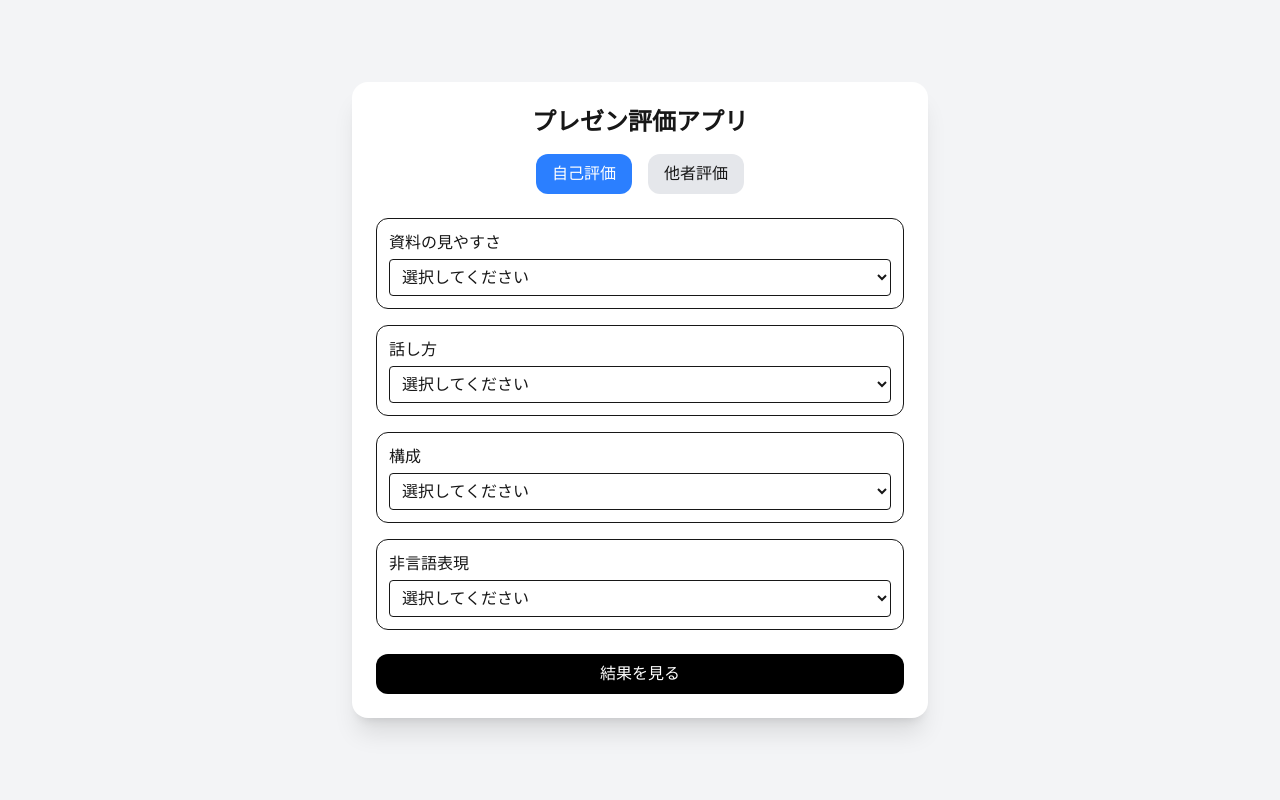
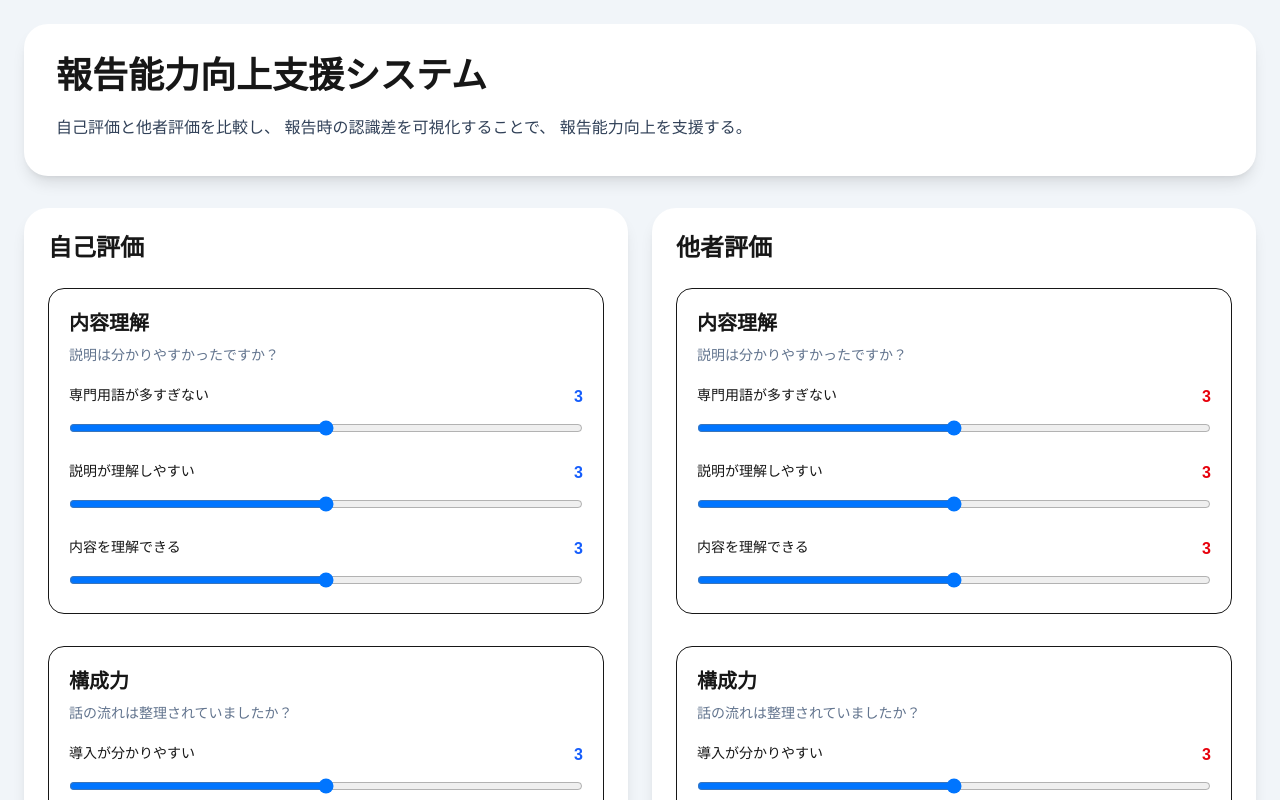
Before and after one commit to zxy4747/presentation-app, a Next.js app: page / in a window 1280 px wide. Shown: the top 800 px of the page. Built offline with nearby package versions, Linux system fonts and the light colour scheme.

Commit message:
スマホ対応修正

```diff
--- a/app/page.tsx
+++ b/app/page.tsx
@@ -1,218 +1,458 @@
 "use client";
-import React, { useState, useEffect } from "react";
-import dynamic from "next/dynamic";
 
-// ⭐ recharts（SSR対策）
-const RadarChart = dynamic(
-  () => import("recharts").then((mod) => mod.RadarChart),
-  { ssr: false }
-);
-const Radar = dynamic(
-  () => import("recharts").then((mod) => mod.Radar),
-  { ssr: false }
-);
-const PolarGrid = dynamic(
-  () => import("recharts").then((mod) => mod.PolarGrid),
-  { ssr: false }
-);
-const PolarAngleAxis = dynamic(
-  () => import("recharts").then((mod) => mod.PolarAngleAxis),
-  { ssr: false }
-);
-const PolarRadiusAxis = dynamic(
-  () => import("recharts").then((mod) => mod.PolarRadiusAxis),
-  { ssr: false }
-);
+import { useMemo, useState } from "react";
 
-const criteria = [
-  "資料の見やすさ",
-  "話し方",
-  "構成",
-  "非言語表現",
+import {
+    Radar,
+    RadarChart,
+    PolarGrid,
+    PolarAngleAxis,
+    PolarRadiusAxis,
+    ResponsiveContainer,
+    Legend,
+} from "recharts";
+
+const evaluationItems = [
+    {
+        title: "内容理解",
+        question: "説明は分かりやすかったですか？",
+
+        points: [
+            "専門用語が多すぎない",
+            "説明が理解しやすい",
+            "内容を理解できる",
+        ],
+    },
+
+    {
+        title: "構成力",
+        question: "話の流れは整理されていましたか？",
+
+        points: [
+            "導入が分かりやすい",
+            "話の順番が整理されている",
+            "結論が明確",
+        ],
+    },
+
+    {
+        title: "話し方",
+        question: "聞き取りやすい話し方でしたか？",
+
+        points: [
+            "声量が適切",
+            "話す速さが適切",
+            "抑揚がある",
+        ],
+    },
+
+    {
+        title: "非言語表現",
+        question: "視線や表情は適切でしたか？",
+
+        points: [
+            "視線が合っている",
+            "表情が自然",
+            "ジェスチャーが適切",
+        ],
+    },
+
+    {
+        title: "資料の見やすさ",
+        question: "資料は見やすかったですか？",
+
+        points: [
+            "文字量が適切",
+            "配色が見やすい",
+            "図表が分かりやすい",
+        ],
+    },
 ];
 
-export default function Page() {
-  const [selfScores, setSelfScores] = useState<any>({});
-  const [otherScores, setOtherScores] = useState<any>({});
-  const [mode, setMode] = useState<"self" | "other">("self");
-  const [submitted, setSubmitted] = useState(false);
-  const [history, setHistory] = useState<any[]>([]);
+type PointScores = Record<string, number>;
 
-  useEffect(() => {
-    const saved = localStorage.getItem("presentation-history");
-    if (saved) {
-      setHistory(JSON.parse(saved));
-    }
-  }, []);
+type SectionScores = Record<string, PointScores>;
 
-  const handleChange = (item: string, value: string) => {
-    if (mode === "self") {
-      setSelfScores({ ...selfScores, [item]: Number(value) });
+const createInitialScores = (): SectionScores => {
+    const scores: SectionScores = {};
+
+    evaluationItems.forEach((item) => {
+        scores[item.title] = {};
+
+        item.points.forEach((point) => {
+            scores[item.title][point] = 3;
+        });
+    });
+
+    return scores;
+};
+
+export default function ReportSupportSystem() {
+    const [selfScores, setSelfScores] =
+        useState<SectionScores>(createInitialScores());
+
+    const [otherScores, setOtherScores] =
+        useState<SectionScores>(createInitialScores());
+
+    const handleScoreChange = (
+        type: "self" | "other",
+        section: string,
+        point: string,
+        value: number
+    ) => {
+        if (type === "self") {
+            setSelfScores({
+                ...selfScores,
+
+                [section]: {
+                    ...selfScores[section],
+                    [point]: value,
+                },
+            });
         } else {
-      setOtherScores({ ...otherScores, [item]: Number(value) });
+            setOtherScores({
+                ...otherScores,
+
+                [section]: {
+                    ...otherScores[section],
+                    [point]: value,
+                },
+            });
         }
     };
 
-  // ⭐ 修正済み
-  const average = (scores: any) => {
-    const values = Object.values(scores) as number[];
-    return (
-      values.reduce((a, b) => a + b, 0) /
-      (values.length || 1)
+    const chartData = useMemo(() => {
+        return evaluationItems.map((item) => {
+            const selfValues = Object.values(
+                selfScores[item.title]
             );
+
+            const otherValues = Object.values(
+                otherScores[item.title]
+            );
+
+            const selfAverage =
+                selfValues.reduce((a, b) => a + b, 0) /
+                selfValues.length;
+
+            const otherAverage =
+                otherValues.reduce((a, b) => a + b, 0) /
+                otherValues.length;
+
+            return {
+                subject: item.title,
+                自己評価: Number(selfAverage.toFixed(2)),
+                他者評価: Number(otherAverage.toFixed(2)),
             };
-
-  const data = criteria.map((item) => ({
-    subject: item,
-    self: selfScores[item] || 0,
-    other: otherScores[item] || 0,
-  }));
-
-  const saveResult = () => {
-    const newData = {
-      selfScores,
-      otherScores,
-      date: new Date().toLocaleString(),
-    };
-
-    const updated = [...history, newData];
-    setHistory(updated);
-    localStorage.setItem("presentation-history", JSON.stringify(updated));
-
-    setSubmitted(true);
-  };
+        });
+    }, [selfScores, otherScores]);
 
     return (
-    <div className="min-h-screen bg-gray-100 flex items-center justify-center p-6">
-      <div className="bg-white shadow-xl rounded-2xl p-6 w-full max-w-xl">
-        <h1 className="text-2xl font-bold mb-4 text-center">
-          プレゼン評価アプリ
+        <main className="min-h-screen bg-slate-100 p-4 md:p-6">
+
+            <div className="max-w-7xl mx-auto space-y-6 md:space-y-8">
+
+                {/* タイトル */}
+                <div className="bg-white rounded-3xl shadow-lg p-4 md:p-8">
+
+                    <h1 className="text-2xl md:text-4xl font-bold mb-4">
+                        報告能力向上支援システム
                     </h1>
 
-        {!submitted ? (
-          <>
-            <div className="flex justify-center gap-4 mb-6">
-              <button
-                className={`px-4 py-2 rounded-xl ${
-                  mode === "self"
-                    ? "bg-blue-500 text-white"
-                    : "bg-gray-200"
-                }`}
-                onClick={() => setMode("self")}
-              >
-                自己評価
-              </button>
-              <button
-                className={`px-4 py-2 rounded-xl ${
-                  mode === "other"
-                    ? "bg-green-500 text-white"
-                    : "bg-gray-200"
-                }`}
-                onClick={() => setMode("other")}
-              >
-                他者評価
-              </button>
+                    <p className="text-sm md:text-base text-slate-700 leading-7 md:leading-8">
+                        自己評価と他者評価を比較し、
+                        報告時の認識差を可視化することで、
+                        報告能力向上を支援する。
+                    </p>
+
                 </div>
 
-            <div className="space-y-4">
-              {criteria.map((item) => (
-                <div key={item} className="border p-3 rounded-xl">
-                  <p className="font-medium mb-1">{item}</p>
-                  <select
-                    className="w-full border p-2 rounded"
-                    onChange={(e) => handleChange(item, e.target.value)}
+                {/* 評価エリア */}
+                <div className="grid md:grid-cols-2 gap-6">
+
+                    {/* 自己評価 */}
+                    <div className="bg-white rounded-3xl shadow-lg p-4 md:p-6">
+
+                        <h2 className="text-xl md:text-2xl font-bold mb-6">
+                            自己評価
+                        </h2>
+
+                        <div className="space-y-6 md:space-y-8">
+
+                            {evaluationItems.map((item) => (
+
+                                <div
+                                    key={item.title}
+                                    className="border rounded-2xl p-4 md:p-5"
                                 >
-                    <option value="">選択してください</option>
-                    {[1, 2, 3, 4, 5].map((n) => (
-                      <option key={n} value={n}>
-                        {n}
-                      </option>
-                    ))}
-                  </select>
-                </div>
-              ))}
+
+                                    <h3 className="text-lg md:text-xl font-bold mb-2">
+                                        {item.title}
+                                    </h3>
+
+                                    <p className="text-sm text-slate-500 mb-5">
+                                        {item.question}
+                                    </p>
+
+                                    <div className="space-y-5">
+
+                                        {item.points.map((point) => (
+
+                                            <div key={point}>
+
+                                                <div className="flex justify-between mb-2 gap-3">
+
+                                                    <span className="text-sm break-words">
+                                                        {point}
+                                                    </span>
+
+                                                    <span className="font-bold text-blue-600">
+                                                        {
+                                                            selfScores[item.title][point]
+                                                        }
+                                                    </span>
+
                                                 </div>
 
-            <button
-              className="mt-6 w-full bg-black text-white py-2 rounded-xl"
-              onClick={saveResult}
+                                                <input
+                                                    type="range"
+                                                    min="1"
+                                                    max="5"
+                                                    value={
+                                                        selfScores[item.title][point]
+                                                    }
+                                                    onChange={(e) =>
+                                                        handleScoreChange(
+                                                            "self",
+                                                            item.title,
+                                                            point,
+                                                            Number(e.target.value)
+                                                        )
+                                                    }
+                                                    className="w-full h-3"
+                                                />
+
+                                            </div>
+
+                                        ))}
+
+                                    </div>
+
+                                </div>
+
+                            ))}
+
+                        </div>
+
+                    </div>
+
+                    {/* 他者評価 */}
+                    <div className="bg-white rounded-3xl shadow-lg p-4 md:p-6">
+
+                        <h2 className="text-xl md:text-2xl font-bold mb-6">
+                            他者評価
+                        </h2>
+
+                        <div className="space-y-6 md:space-y-8">
+
+                            {evaluationItems.map((item) => (
+
+                                <div
+                                    key={item.title}
+                                    className="border rounded-2xl p-4 md:p-5"
                                 >
-              結果を見る
-            </button>
-          </>
-        ) : (
-          <>
-            <h2 className="text-xl font-semibold mb-4">結果</h2>
+
+                                    <h3 className="text-lg md:text-xl font-bold mb-2">
+                                        {item.title}
+                                    </h3>
+
+                                    <p className="text-sm text-slate-500 mb-5">
+                                        {item.question}
+                                    </p>
+
+                                    <div className="space-y-5">
+
+                                        {item.points.map((point) => (
+
+                                            <div key={point}>
+
+                                                <div className="flex justify-between mb-2 gap-3">
+
+                                                    <span className="text-sm break-words">
+                                                        {point}
+                                                    </span>
+
+                                                    <span className="font-bold text-red-600">
+                                                        {
+                                                            otherScores[item.title][point]
+                                                        }
+                                                    </span>
+
+                                                </div>
+
+                                                <input
+                                                    type="range"
+                                                    min="1"
+                                                    max="5"
+                                                    value={
+                                                        otherScores[item.title][point]
+                                                    }
+                                                    onChange={(e) =>
+                                                        handleScoreChange(
+                                                            "other",
+                                                            item.title,
+                                                            point,
+                                                            Number(e.target.value)
+                                                        )
+                                                    }
+                                                    className="w-full h-3"
+                                                />
+
+                                            </div>
+
+                                        ))}
+
+                                    </div>
+
+                                </div>
+
+                            ))}
+
+                        </div>
+
+                    </div>
+
+                </div>
+
+                {/* レーダーチャート */}
+                <div className="bg-white rounded-3xl shadow-lg p-4 md:p-8">
+
+                    <h2 className="text-xl md:text-2xl font-bold mb-6">
+                        評価比較チャート
+                    </h2>
+
+                    <div className="h-[300px] md:h-[500px]">
+
+                        <ResponsiveContainer
+                            width="100%"
+                            height="100%"
+                        >
+
+                            <RadarChart data={chartData}>
+
+                                <PolarGrid />
+
+                                <PolarAngleAxis dataKey="subject" />
+
+                                <PolarRadiusAxis domain={[0, 5]} />
+
+                                <Radar
+                                    name="自己評価"
+                                    dataKey="自己評価"
+                                    stroke="#2563eb"
+                                    fill="#2563eb"
+                                    fillOpacity={0.4}
+                                />
+
+                                <Radar
+                                    name="他者評価"
+                                    dataKey="他者評価"
+                                    stroke="#dc2626"
+                                    fill="#dc2626"
+                                    fillOpacity={0.3}
+                                />
+
+                                <Legend />
+
+                            </RadarChart>
+
+                        </ResponsiveContainer>
+
+                    </div>
+
+                </div>
+
+                {/* 詳細差分分析 */}
+                <div className="bg-white rounded-3xl shadow-lg p-4 md:p-8">
+
+                    <h2 className="text-xl md:text-2xl font-bold mb-6">
+                        詳細差分分析
+                    </h2>
+
+                    <div className="space-y-6">
+
+                        {evaluationItems.map((item) => (
+
+                            <div
+                                key={item.title}
+                                className="border rounded-2xl p-4 md:p-6"
+                            >
+
+                                <h3 className="text-lg md:text-xl font-bold mb-4">
+                                    {item.title}
+                                </h3>
 
                                 <div className="space-y-3">
-              {criteria.map((item) => {
-                const diff =
-                  (selfScores[item] || 0) - (otherScores[item] || 0);
+
+                                    {item.points.map((point) => {
+
+                                        const self =
+                                            selfScores[item.title][point];
+
+                                        const other =
+                                            otherScores[item.title][point];
+
+                                        const diff = Math.abs(
+                                            self - other
+                                        );
 
                                         return (
-                  <div key={item} className="border p-3 rounded-xl">
-                    <p className="font-medium">{item}</p>
-                    <p>自己: {selfScores[item] || 0}</p>
-                    <p>他者: {otherScores[item] || 0}</p>
-                    <p
-                      className={`font-bold ${
-                        diff > 0
-                          ? "text-red-500"
-                          : diff < 0
-                          ? "text-blue-500"
-                          : "text-gray-500"
-                      }`}
+                                            <div
+                                                key={point}
+                                                className="
+                          grid
+                          grid-cols-1
+                          md:grid-cols-4
+                          gap-2
+                          md:gap-4
+                          items-center
+                          border-b
+                          pb-3
+                        "
                                             >
-                      差分: {diff > 0 ? `+${diff}` : diff}
-                    </p>
+
+                                                <div className="font-medium break-words">
+                                                    {point}
+                                                </div>
+
+                                                <div className="text-blue-600 font-bold">
+                                                    自己: {self}
+                                                </div>
+
+                                                <div className="text-red-600 font-bold">
+                                                    他者: {other}
+                                                </div>
+
+                                                <div className="text-emerald-600 font-bold">
+                                                    差分: {diff}
+                                                </div>
+
                                             </div>
                                         );
                                     })}
+
                                 </div>
 
-            <div className="mt-4">
-              <p>自己平均: {average(selfScores).toFixed(2)}</p>
-              <p>他者平均: {average(otherScores).toFixed(2)}</p>
                             </div>
 
-            <div className="flex justify-center mt-6">
-              <RadarChart width={300} height={250} data={data}>
-                <PolarGrid />
-                <PolarAngleAxis dataKey="subject" />
-                <PolarRadiusAxis />
-                <Radar dataKey="self" />
-                <Radar dataKey="other" />
-              </RadarChart>
+                        ))}
+
                     </div>
 
-            <div className="mt-6">
-              <h3 className="font-bold mb-2">履歴</h3>
-              {history.map((item, index) => (
-                <div key={index} className="border p-3 rounded-xl mb-2">
-                  <p>{item.date}</p>
-                  <button
-                    className="mt-2 px-3 py-1 bg-gray-300 rounded"
-                    onClick={() => {
-                      setSelfScores(item.selfScores);
-                      setOtherScores(item.otherScores);
-                      setSubmitted(true);
-                    }}
-                  >
-                    このデータを見る
-                  </button>
-                </div>
-              ))}
                 </div>
 
-            <button
-              className="mt-6 w-full bg-gray-800 text-white py-2 rounded-xl"
-              onClick={() => setSubmitted(false)}
-            >
-              戻る
-            </button>
-          </>
-        )}
             </div>
-    </div>
+
+        </main>
     );
 }
```
Lines whose indentation alone changed are shown as unchanged.
